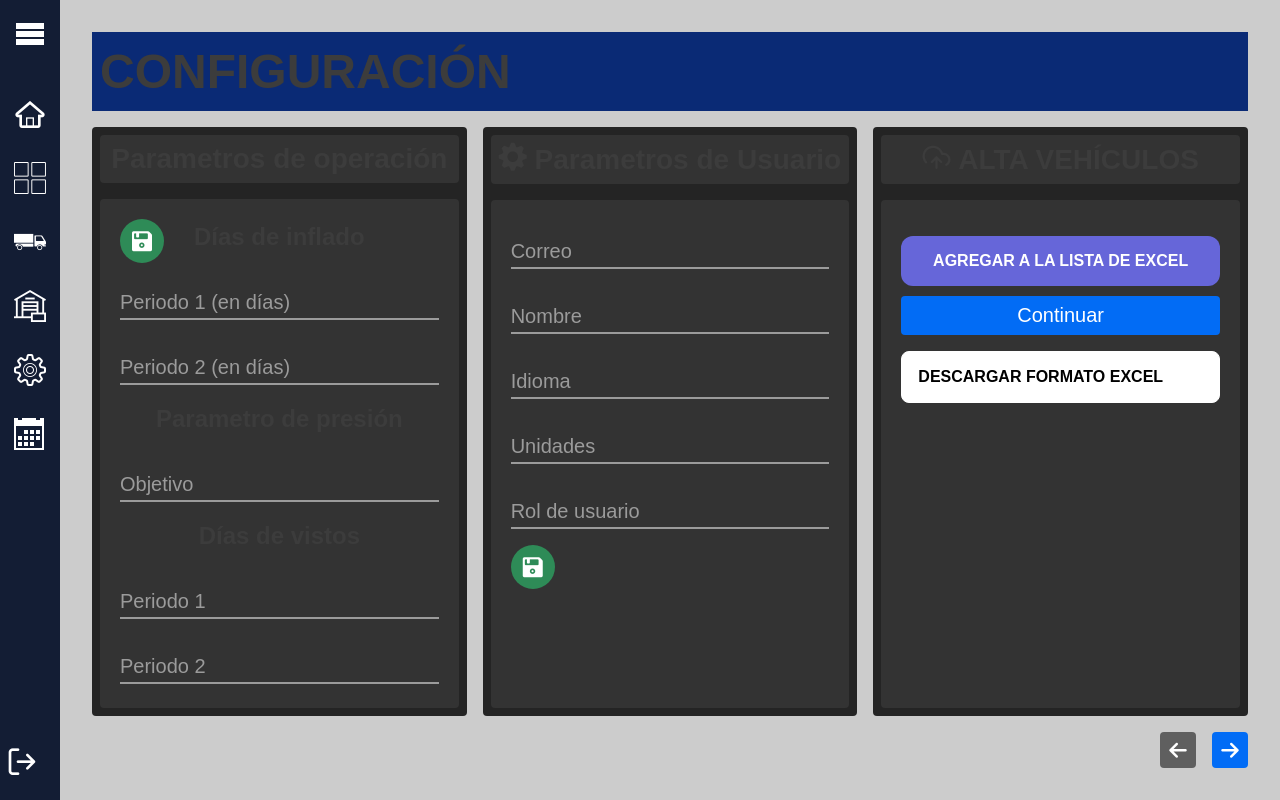
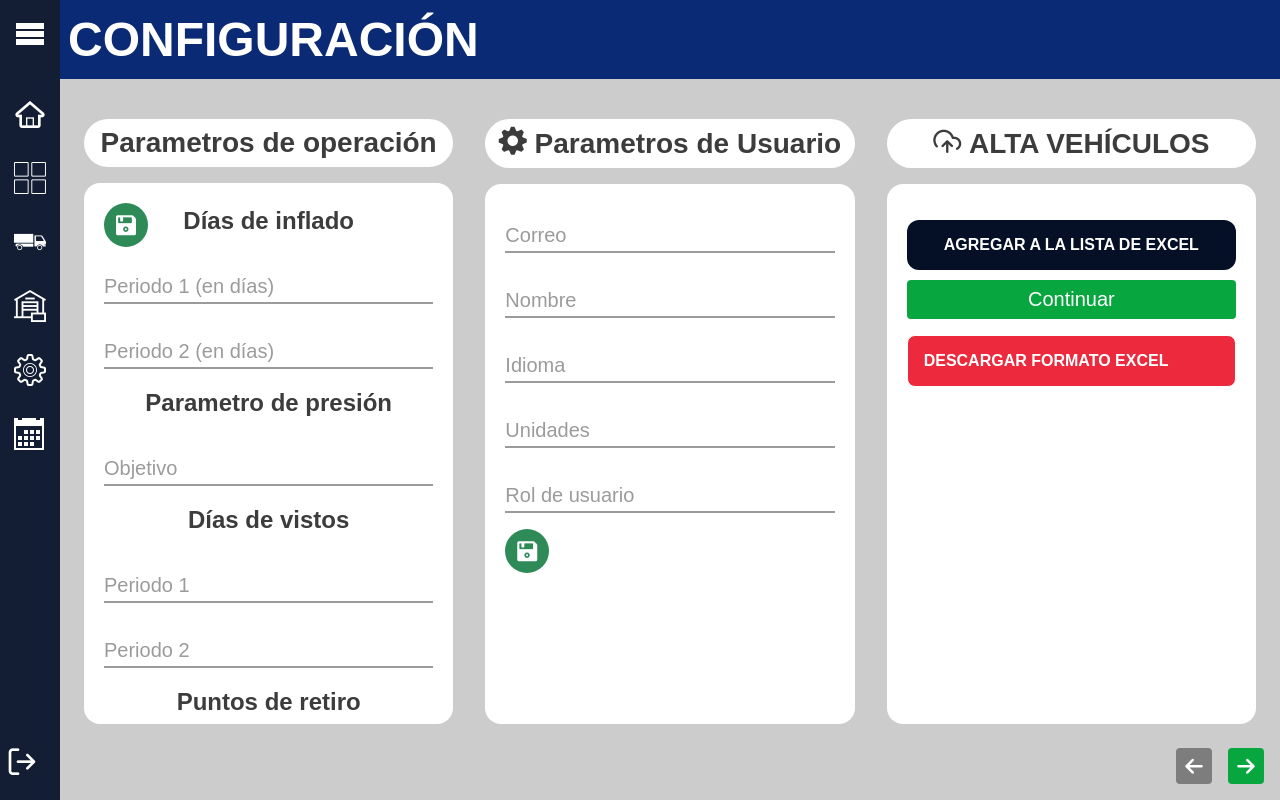
Before and after one commit to eliasg24/galgoweb, a Django app: template templates/config.html in a window 1280 px wide. Run offline with Django 3.2, Linux system fonts and the light colour scheme; the template is opened without the code that fills it, so the values that code supplies are empty; some web fonts are replaced.

Commit message:
Configuracion

```diff
--- a/static/css/config2.css
+++ b/static/css/config2.css
@@ -5,6 +5,7 @@ h2 {
 
 .config-nav h1 {
   font-size: 3rem;
+  color: white;
 }
 
 h3 {
@@ -31,6 +32,7 @@ h3 {
 }
 
 .btn-download {
+  background-color: #08a63f ;
   border-radius: 0.25rem;
   padding: 0.5rem;
 }
@@ -41,7 +43,7 @@ h3 {
 
 .config-nav {
   align-items: center;
-  background-color: var(--head-bg);
+  background-color: #0a2a75;
   display: flex;
   flex-flow: row nowrap;
   gap: 1rem;
@@ -57,6 +59,7 @@ h3 {
   flex-flow: column nowrap;
   gap: 1rem;
   margin: 1rem;
+  padding: 1rem;
 }
 
 .con.on-view {
@@ -71,7 +74,7 @@ h3 {
 }
 
 .con {
-  background-color: #242424;
+  background-color: #cccccc;
   border-radius: 0.25rem;
   display: none;
   flex-flow: column nowrap;
@@ -83,11 +86,11 @@ h3 {
 
 .con-title,
 .con-sec {
-  background-color: #333;
+  background-color: #fff;
 }
 
 .con-title {
-  border-radius: 0.25rem;
+  border-radius: 2rem;
   padding: 0.5rem;
   text-align: center;
 }
@@ -121,10 +124,20 @@ h3 {
 }
 
 .btn-redirect {
-  background-color: #fff;
+  background-color: #cccccc;
   border: thin solid #fff;
   border-radius: 0.5rem;
   color: #000;
+  font-weight: bold;
+  padding: 1rem;
+  width: 100%;
+}
+
+.btn-redirect-download {
+  background-color: #ed2a3d;
+  border: thin solid #fff;
+  border-radius: 0.5rem;
+  color: #fff;
   font-weight: bold;
   padding: 1rem;
   width: 100%;
@@ -144,7 +157,7 @@ h3 {
 }
 
 .con-sec {
-  border-radius: 0.25rem;
+  border-radius: 1rem;
   display: flex;
   flex-direction: column;
   gap: 1rem;
@@ -160,12 +173,12 @@ h3 {
 
 .con-sec::-webkit-scrollbar-thumb {
   border-radius: 5px;
-  background-color: black;
+  background-color: #0a2a75;
 }
 
 .con-sec::-webkit-scrollbar-track {
   border-radius: 5px;
-  background-color: gray;
+  background-color: #0a2a756e;
 }
 
 .form-group {
@@ -282,7 +295,7 @@ h3 {
   cursor: pointer;
   text-align: center;
   vertical-align: middle;
-  background: #6666d9;
+  background: #051026;
 }
 
 .buttons .button2 {
@@ -314,7 +327,6 @@ h3 {
 @media only screen and (min-width: 1024px) {
   .all-cont {
     display: flex;
-    padding: 1rem;
     height: 100vh;
   }
 
@@ -338,7 +350,6 @@ h3 {
     border-radius: 0.25rem;
     gap: 1rem;
     height: 100%;
-    padding: 1rem;
     width: 100%;
   }
 
--- a/static/css/tire-dashboard2.css
+++ b/static/css/tire-dashboard2.css
@@ -269,17 +269,17 @@ ul {
 }
 
 .icon-fullscreen {
-  color: white;
+  color: black;
   font-size: 20px;
 }
 
 .icon-fullscreen_exit {
-  color: white;
+  color: black;
   font-size: 20px;
 }
 
 .icon-question-circle-o {
-  color: white;
+  color: black;
   font-size: 20px;
 }
 
--- a/templates/config.html
+++ b/templates/config.html
@@ -95,7 +95,7 @@
                                             <button class="btn btn-download w-100" value="excelform" type="submit">Continuar</button>
                                         </form>
                                     </div>
-                                    <a href="https://drive.google.com/uc?id=1AgjEnTFj8jZpS6zJcCJF1G_s8Wxu6ohp&export=download" class="btn btn-redirect">DESCARGAR FORMATO EXCEL</a>
+                                    <a href="https://drive.google.com/uc?id=1AgjEnTFj8jZpS6zJcCJF1G_s8Wxu6ohp&export=download" class="btn btn-redirect-download">DESCARGAR FORMATO EXCEL</a>
                                 </div>
                             </div>
                         </div>
@@ -123,7 +123,7 @@
                                             <button class="btn btn-download w-100" type="submit">Continuar</button>
                                         </form>
                                     </div>
-                                    <a href="https://drive.google.com/uc?id=1DtE-s-P6C47l6df30PIAQtzm4QzSAPCw&export=download" class="btn btn-redirect">DESCARGAR FORMATO EXCEL</a>
+                                    <a href="https://drive.google.com/uc?id=1DtE-s-P6C47l6df30PIAQtzm4QzSAPCw&export=download" class="btn btn-redirect-download">DESCARGAR FORMATO EXCEL</a>
                                 </div>
                             </div>
                         </div>
```
